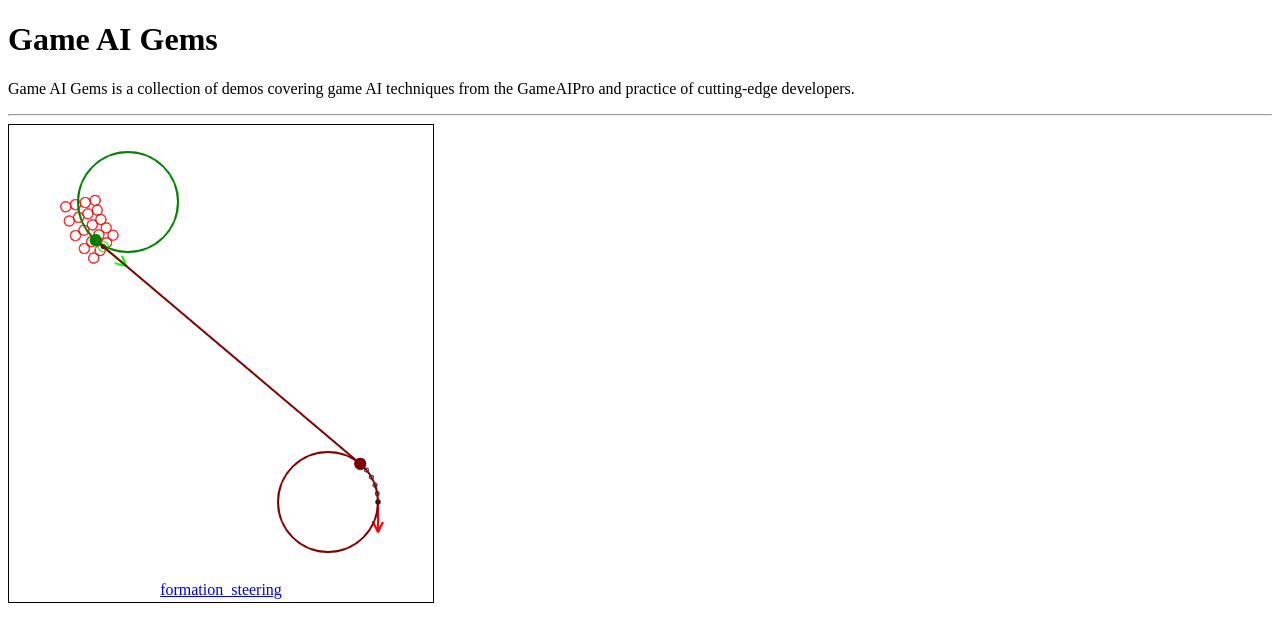
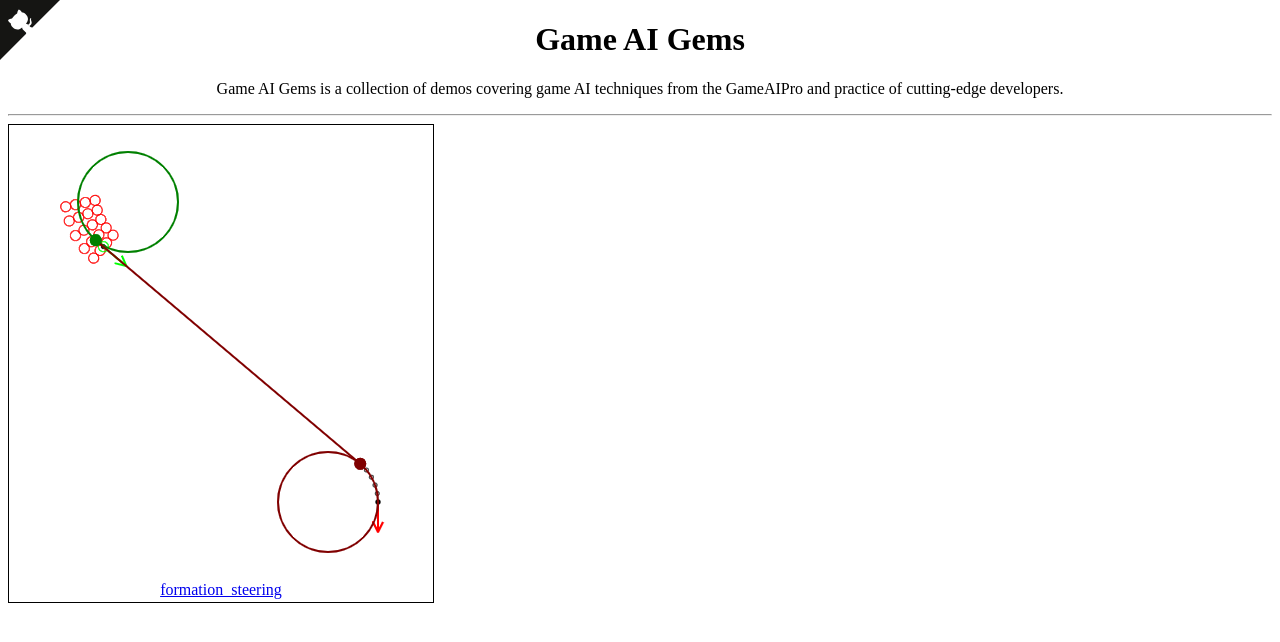
Before and after one commit to travmygit/GameAIGems, a plain HTML site: page index.html in a window 1280 px wide. Drawn offline with Linux system fonts and the light colour scheme.

Commit message:
updated pages

```diff
--- a/index.html
+++ b/index.html
@@ -4,6 +4,8 @@
         <meta http-equiv="Content-Type" content="text/html;charset=UTF-8">
         <title>Game AI Gems</title>
         <style>
+            h1 { text-align: center; }
+            p { text-align: center; }
             table { border: 1px solid black; }
             td { text-align: center; }
         </style>
@@ -21,5 +23,12 @@
                 </td>
             </tr>
         </table>
+        <a href="https://github.com/travmygit/GameAIGems" class="github-corner" title="Follow me on GitHub">
+            <svg width="60" height="60" viewBox="0 0 250 250" style="fill:#151513; color:#fff; z-index: 999999; position: fixed; top: 0; border: 0; left: 0; transform: scale(-1, 1);" aria-hidden="true">
+                <path d="M0,0 L115,115 L130,115 L142,142 L250,250 L250,0 Z"></path>
+                <path d="M128.3,109.0 C113.8,99.7 119.0,89.6 119.0,89.6 C122.0,82.7 120.5,78.6 120.5,78.6 C119.2,72.0 123.4,76.3 123.4,76.3 C127.3,80.9 125.5,87.3 125.5,87.3 C122.9,97.6 130.6,101.9 134.4,103.2" fill="currentColor" style="transform-origin: 130px 106px;" class="octo-arm"></path>
+                <path d="M115.0,115.0 C114.9,115.1 118.7,116.5 119.8,115.4 L133.7,101.6 C136.9,99.2 139.9,98.4 142.2,98.6 C133.8,88.0 127.5,74.4 143.8,58.0 C148.5,53.4 154.0,51.2 159.7,51.0 C160.3,49.4 163.2,43.6 171.4,40.1 C171.4,40.1 176.1,42.5 178.8,56.2 C183.1,58.6 187.2,61.8 190.9,65.4 C194.5,69.0 197.7,73.2 200.1,77.6 C213.8,80.2 216.3,84.9 216.3,84.9 C212.7,93.1 206.9,96.0 205.4,96.6 C205.1,102.4 203.0,107.8 198.3,112.5 C181.9,128.9 168.3,122.5 157.7,114.1 C157.9,116.9 156.7,120.9 152.7,124.9 L141.0,136.5 C139.8,137.7 141.6,141.9 141.8,141.8 Z" fill="currentColor" class="octo-body"></path>
+            </svg>
+        </a>
     </body>
 </html>
```
Also changed, not shown: 1 other file.
